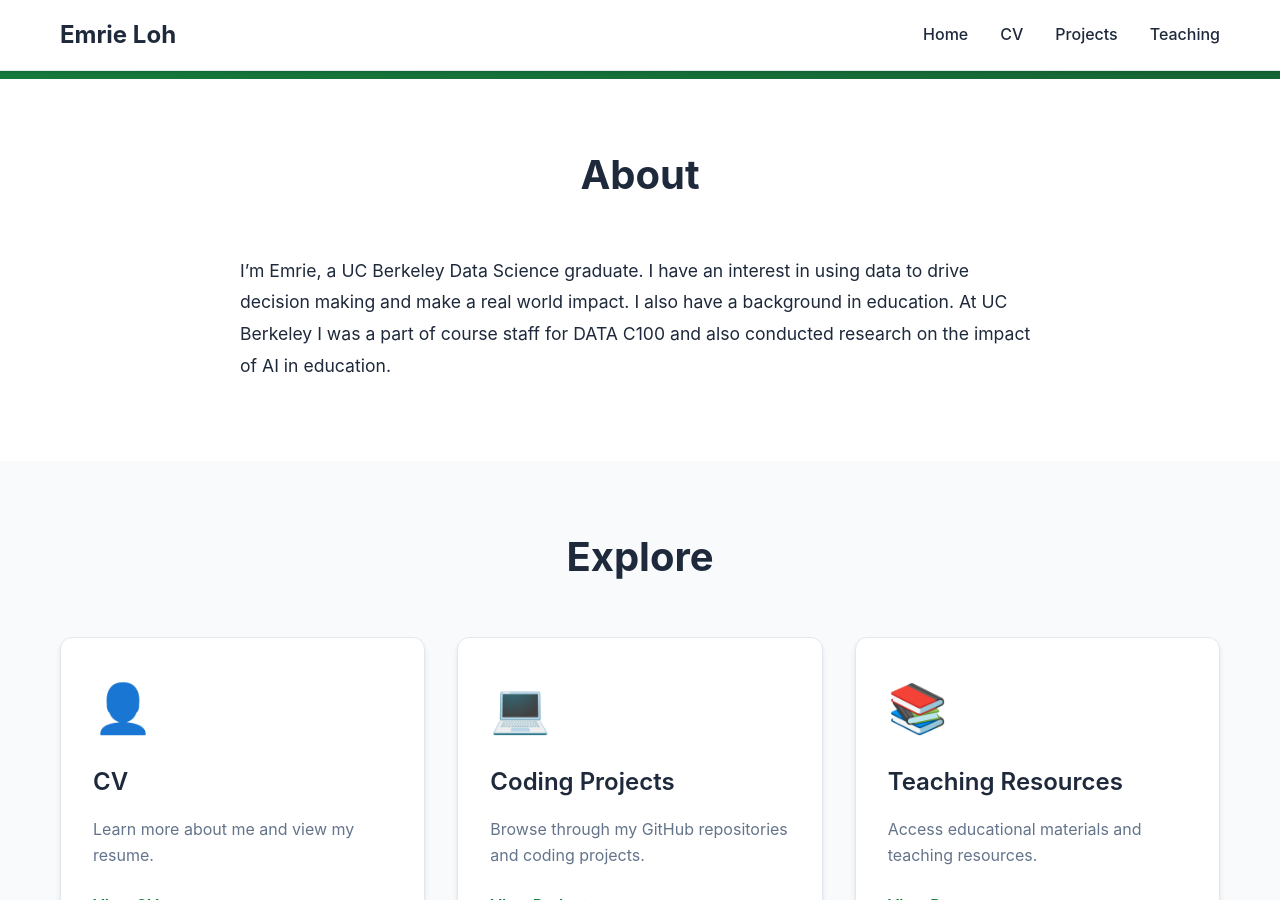
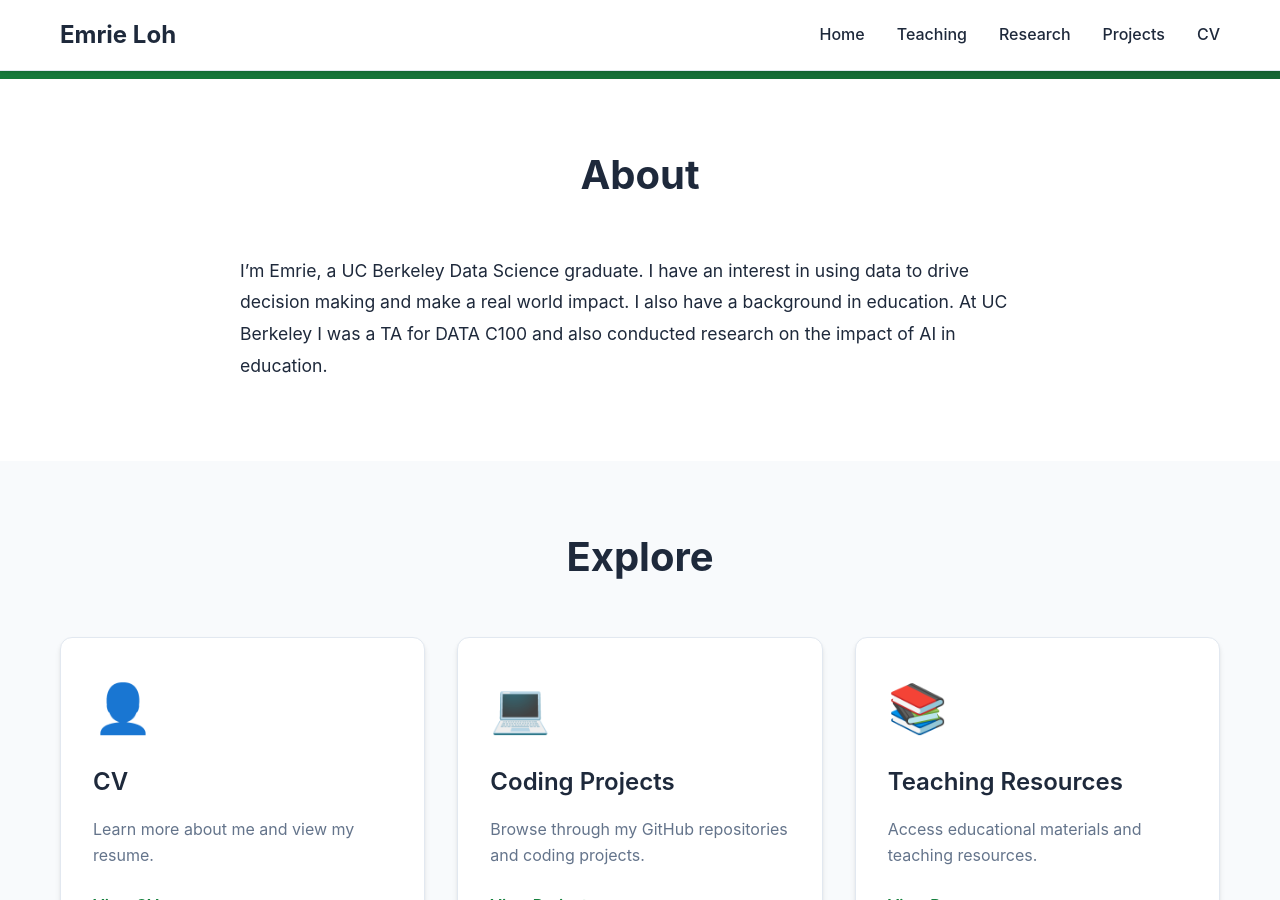
Before and after one commit to ELOH53/ELOH53.github.io, a Jekyll site: the page built from index.html, in a window 1280 px wide and 900 px high, scrolled down 425 px. Built offline with Jekyll 4.4.1, drawn with Linux system fonts in a browser that asks for light colours.

Commit message:
Research page

```diff
--- a/_config.yml
+++ b/_config.yml
@@ -1,5 +1,5 @@
 title: Emrie Loh
-description: Personal portfolio website featuring coding projects and teaching resources
+description: Personal website featuring coding projects, teaching resources, research materials,and professional information.
 author: Emrie Loh
 github_username: ELOH53
 
@@ -7,12 +7,15 @@
 navigation:
   - title: Home
     url: /
+  - title: Teaching
+    url: /teaching.html
+  - title: Research
+    url: /research.html
+  - title: Projects
+    url: /projects.html
   - title: CV
     url: /cv.html
-  - title: Projects
-    url: /projects.html
-  - title: Teaching
-    url: /teaching.html
+
 
 # Build settings
 # Using custom layout, so no theme needed
--- a/index.html
+++ b/index.html
@@ -20,7 +20,7 @@
   <div class="container">
     <h2 class="section-title">About</h2>
     <div class="about-content">
-      <p>I’m Emrie, a UC Berkeley Data Science graduate. I have an interest in using data to drive decision making and make a real world impact. I also have a background in education. At UC Berkeley I was a part of course staff for DATA C100 and also conducted research on the impact of AI in education.</p>
+      <p>I’m Emrie, a UC Berkeley Data Science graduate. I have an interest in using data to drive decision making and make a real world impact. I also have a background in education. At UC Berkeley I was a TA for DATA C100 and also conducted research on the impact of AI in education.</p>
     </div>
   </div>
 </section>
```
Also changed, not shown: research.html (added).
